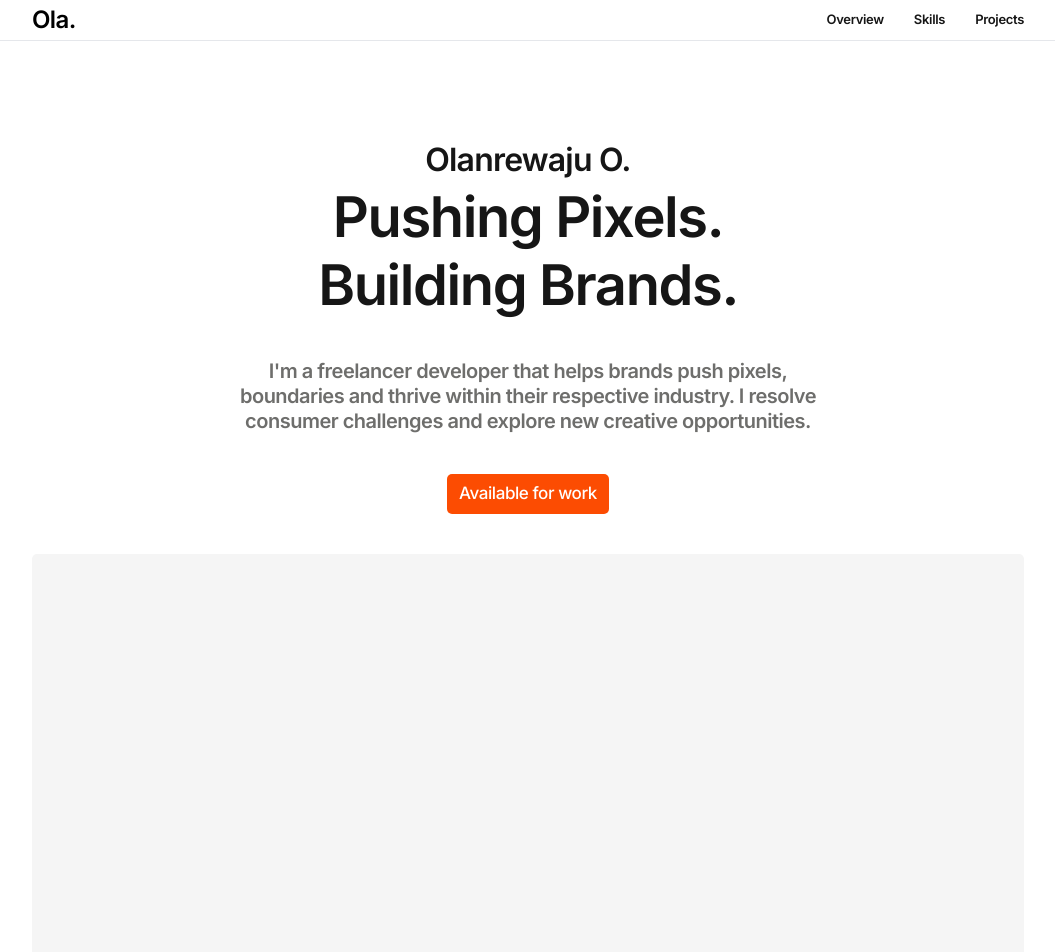
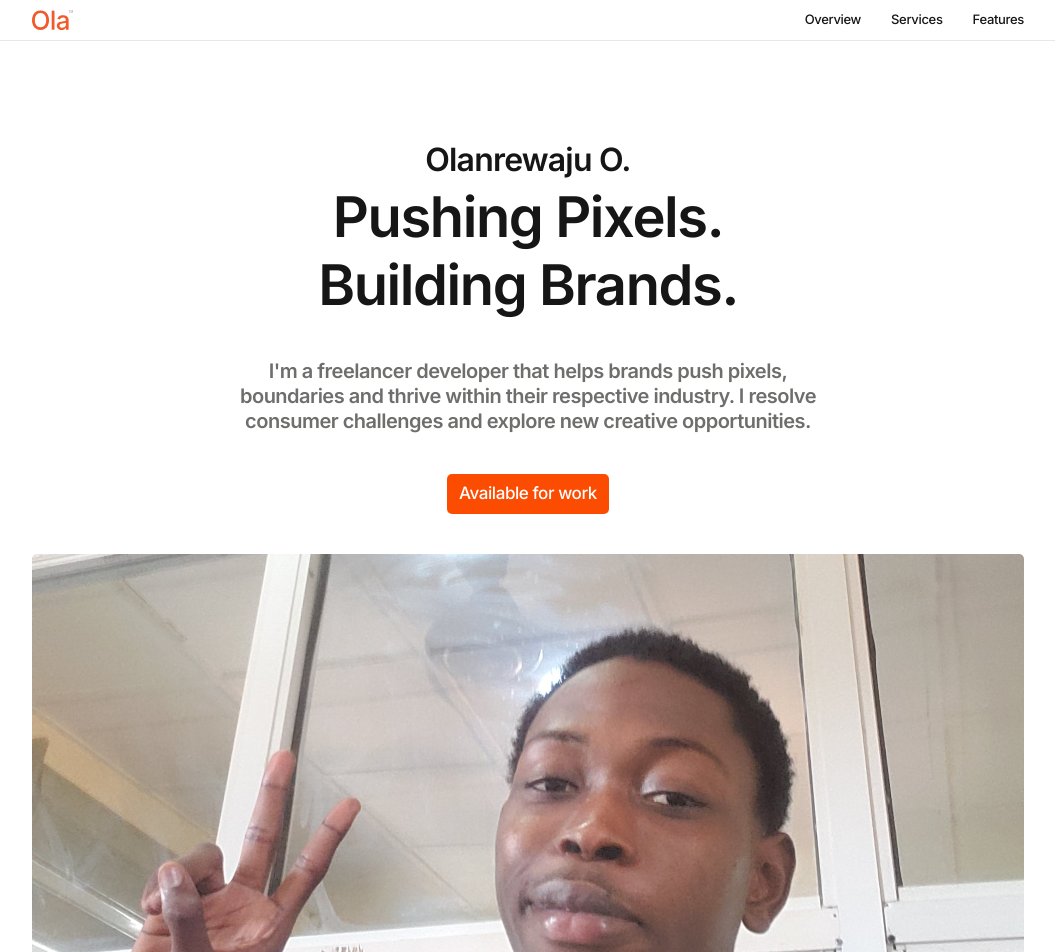
Before and after one commit to devbylanre/ola, a Next.js app: page / in a window 1280 px wide. Shown: the top 952 px of the page, without its empty margins (112-1167 px from the left). Built offline with nearby package versions, Linux system fonts and the light colour scheme.

Commit message:
made general changes

```diff
--- a/src/app/layout.tsx
+++ b/src/app/layout.tsx
@@ -1,6 +1,7 @@
 export const metadata = {
-  title: 'Ola | Website designer',
-  description: 'Ola is a software developer, website designer from Africa',
+  title: 'Ola | Building brands',
+  description:
+    'a freelancer developer that helps brands push pixels, boundaries and thrive within their respective industry. I resolve consumer challenges and explore new creative opportunities.',
 };
 import { BaseLayout } from '@/layouts/root/Index';
 import '../assets/styles/global.css';
@@ -19,7 +20,16 @@ export default function RootLayout({
   children: React.ReactNode;
 }) {
   return (
-    <html lang='en'>
+    <html
+      lang='en'
+      className='scroll-smooth focus:scroll-auto'
+    >
+      <head>
+        <link
+          rel='icon'
+          href='/assets/images/logo/Asset 1.svg'
+        />
+      </head>
       <body className={inter.className}>
         <BaseLayout>{children}</BaseLayout>
       </body>
--- a/src/app/page.tsx
+++ b/src/app/page.tsx
@@ -4,10 +4,6 @@ import Hero from '@/sections/Hero';
 import Service from '@/sections/Service';
 import Skill from '@/sections/Skill';
 import Work from '@/sections/Work';
-
-export const metadata = {
-  title: 'Ola | Website designer',
-};
 
 export default function Home() {
   return (
--- a/src/layouts/root/components/Header.tsx
+++ b/src/layouts/root/components/Header.tsx
@@ -9,7 +9,7 @@ export const Header = () => {
   return (
     <Tag
       as={'header'}
-      className='border-b py-2 sticky top-0 bg-white/50 backdrop-blur-lg'
+      className='border-b py-4 sticky top-0 z-10 bg-white/50 backdrop-blur-lg'
     >
       <Container span={'lg'}>
         <Flex
@@ -17,35 +17,26 @@ export const Header = () => {
           justify={'between'}
           items={'center'}
         >
-          <Text
-            size={24}
-            color={'red-light'}
-          >
-            Ola.
-          </Text>
+          <img
+            src='/assets/images/logo/Asset 1.svg'
+            className='w-fit h-8'
+          />
 
           <Flex
             as={'ul'}
             gapX={12}
           >
-            <Text
-              as={'li'}
-              size={13}
-            >
-              <Link href={'work'}>Overview</Link>
-            </Text>
-            <Text
-              as={'li'}
-              size={13}
-            >
-              <Link href={'work'}>Skills</Link>
-            </Text>
-            <Text
-              as={'li'}
-              size={13}
-            >
-              <Link href={'work'}>Projects</Link>
-            </Text>
+            {['overview', 'services', 'features'].map((list) => (
+              <Text
+                key={list}
+                as={'li'}
+                size={13}
+                weight={500}
+                transform={'capitalize'}
+              >
+                <Link href={`#${list}`}>{list}</Link>
+              </Text>
+            ))}
           </Flex>
         </Flex>
       </Container>
--- a/src/sections/Feature.tsx
+++ b/src/sections/Feature.tsx
@@ -15,6 +15,7 @@ const features = [
 const Feature = () => {
   return (
     <Container
+      id='features'
       as={'section'}
       span={'md'}
       className='mt-80'
--- a/src/sections/Hero.tsx
+++ b/src/sections/Hero.tsx
@@ -6,6 +6,7 @@ import { Button } from '@/components/Button';
 const Hero = () => {
   return (
     <Container
+      id='overview'
       as={'section'}
       span={'lg'}
       className='mt-24 md:mt-40'
@@ -47,7 +48,14 @@ const Hero = () => {
 
         <Button>Available for work</Button>
 
-        <Tag className='h-[320px] sm:h-[500px] lg:h-[600px] bg-ash-100 rounded-lg'></Tag>
+        <img
+          src='/assets/images/ola.jpg'
+          loading='lazy'
+          className='w-full object-cover h-[320px] sm:h-[500px] lg:h-[600px] bg-ash-100 rounded-lg'
+          style={{
+            objectPosition: 'left 70%',
+          }}
+        />
       </Tag>
     </Container>
   );
--- a/src/sections/Service.tsx
+++ b/src/sections/Service.tsx
@@ -33,6 +33,7 @@ const services = [
 const Service = () => {
   return (
     <Container
+      id={'services'}
       span={'md'}
       className='mt-80'
     >
--- a/src/sections/Work.tsx
+++ b/src/sections/Work.tsx
@@ -47,7 +47,7 @@ const Work = () => {
                 src={`/assets/images/${work.image}`}
                 alt={work.image + 'showcase'}
                 loading='lazy'
-                className='w-full h-[360px] lg:h-[440px] object-cover rounded-[1.5rem] group-hover:scale-95 transition-all duration-300 ease-in-out'
+                className='w-full h-[280px] lg:h-[440px] object-cover rounded-[1.5rem] group-hover:scale-95 transition-all duration-300 ease-in-out'
               />
               <Text
                 size={20}
```
Also changed, not shown: public/assets/images/ola.jpg (added).
